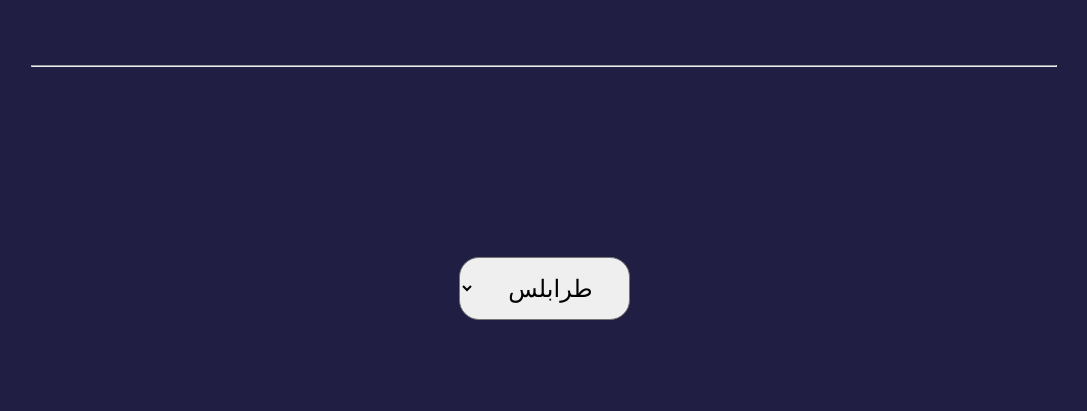
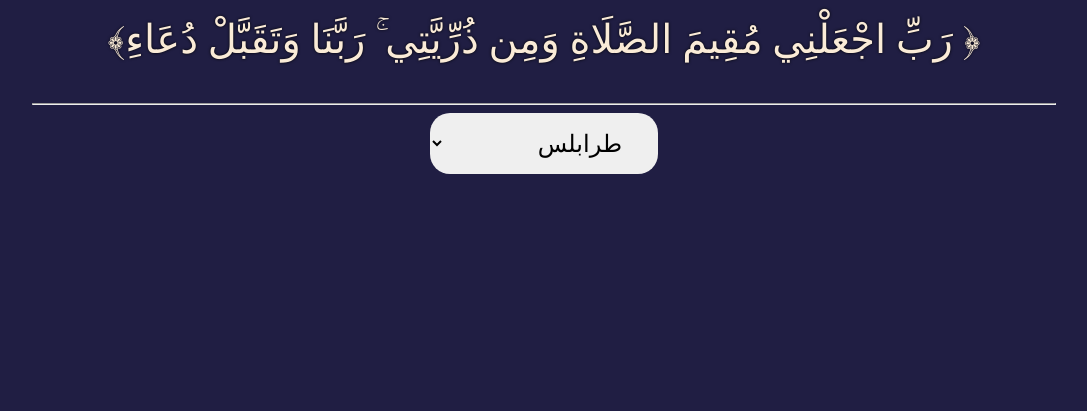
Before and after one commit to adeebalsilwy/salat, a plain HTML site: page index.html in a window 1280 px wide. Shown: the part 389-800 px from the top of the page, without its empty margins (96-1183 px from the left). Drawn offline with Linux system fonts and the light colour scheme; no server answers.

Commit message:
Update index.html

```diff
--- a/index.html
+++ b/index.html
@@ -6,7 +6,7 @@
         @import url("https://fonts.googleapis.com/css2?family=Rubik:ital,wght@0,300..900;1,300..900&display=swap");
 
         * {
-        box-sizing: content-box;
+            box-sizing: border-box;
         }
         body,
         html {
@@ -15,7 +15,7 @@
             margin: 0;
             padding: 0;
             background: linear-gradient(45deg, #201e43, #201e43);
-        font-family: "Rubik";
+            font-family: "Rubik", sans-serif;
             overflow: hidden;
         }
 
@@ -24,7 +24,6 @@
             flex-direction: column;
             justify-content: center;
             align-items: center;
-        justify-content: space-evenly;
             height: 100%;
             padding-bottom: 1rem;
         }
@@ -32,6 +31,7 @@
             font-size: 24px;
             padding: 1rem;
             border-radius: 20px;
+            border: none;
             padding: 1rem 2rem;
         }
         h1.title {
@@ -69,6 +69,7 @@
             background: white;
             font-size: 40px;
             padding: 3rem;
+            text-align: center;
         }
         .smol {
             font-size: 20px;
@@ -93,8 +94,7 @@
             <div class="smol" id="day-written"></div>
             <div class="smol big" id="selected-city">طرابلس.</div>
             <div class="smol big1" id="selected-city">
-          ﴿ رَبِّ اجْعَلْنِي مُقِيمَ الصَّلَاةِ وَمِن ذُرِّيَّتِي ۚ رَبَّنَا
-          وَتَقَبَّلْ دُعَاءِ﴾
+                ﴿ رَبِّ اجْعَلْنِي مُقِيمَ الصَّلَاةِ وَمِن ذُرِّيَّتِي ۚ رَبَّنَا وَتَقَبَّلْ دُعَاءِ﴾
             </div>
         </div>
         <hr style="width: 80%" />
@@ -103,37 +103,14 @@
     </div>
     <script>
         const ordinals = [
-        "الأول",
-        "الثاني",
-        "الثالث",
-        "الرابع",
-        "الخامس",
-        "السادس",
-        "السابع",
-        "الثامن",
-        "التاسع",
-        "العاشر",
-        "الحادي عشر",
-        "الثاني عشر",
-        "الثالث عشر",
-        "الرابع عشر",
-        "الخامس عشر",
-        "السادس عشر",
-        "السابع عشر",
-        "الثامن عشر",
-        "التاسع عشر",
-        "العشرون",
-        "الحادي والعشرون",
-        "الثاني والعشرون",
-        "الثالث والعشرون",
-        "الرابع والعشرون",
-        "الخامس والعشرون",
-        "السادس والعشرون",
-        "السابع والعشرون",
-        "الثامن والعشرون",
-        "التاسع والعشرون",
-        "الثلاثون",
-        "الحادي والثلاثون",
+            "الأول", "الثاني", "الثالث", "الرابع", "الخامس", "السادس",
+            "السابع", "الثامن", "التاسع", "العاشر", "الحادي عشر",
+            "الثاني عشر", "الثالث عشر", "الرابع عشر", "الخامس عشر",
+            "السادس عشر", "السابع عشر", "الثامن عشر", "التاسع عشر",
+            "العشرون", "الحادي والعشرون", "الثاني والعشرون", "الثالث والعشرون",
+            "الرابع والعشرون", "الخامس والعشرون", "السادس والعشرون",
+            "السابع والعشرون", "الثامن والعشرون", "التاسع والعشرون",
+            "الثلاثون", "الحادي والثلاثون"
         ];
 
         const daysInArabic = {
@@ -145,27 +122,17 @@
             5: "الجمعة",
             6: "السبت",
         };
+
         const months = [
-        "يناير", // January
-        "فبراير", // February
-        "مارس", // March
-        "أبريل", // April
-        "مايو", // May
-        "يونيو", // June
-        "يوليو", // July
-        "أغسطس", // August
-        "سبتمبر", // September
-        "أكتوبر", // October
-        "نوفمبر", // November
-        "ديسمبر", // December
+            "يناير", "فبراير", "مارس", "أبريل", "مايو", "يونيو",
+            "يوليو", "أغسطس", "سبتمبر", "أكتوبر", "نوفمبر", "ديسمبر"
         ];
+
         function getDayWritten(hijri) {
             const dayOfTheMonth = new Date().getDate();
             const dayOfTheWeek = new Date().getDay();
             const month = months[new Date().getMonth()];
-        return `${daysInArabic[dayOfTheWeek]}، ${hijri}، الموافق: ${
-          ordinals[dayOfTheMonth - 1]
-        } من ${month}.`;
+            return `${daysInArabic[dayOfTheWeek]}، ${hijri}، الموافق: ${ordinals[dayOfTheMonth - 1]} من ${month}.`;
         }
 
         const libyanCities = {
@@ -182,7 +149,7 @@
             Sirte: "سرت",
             Ajdabiya: "أجدابيا",
             "Al Wahat": "الواحات",
-        "Al Nuqat Al Khams": "النعيمة",
+            "Al Nuqat Al Khams": "النقاط الخمس",
             Old: "القديم",
             Tajoura: "تاجوراء",
             "Al Jufra": "الجفرة",
@@ -194,22 +161,16 @@
             Hamada: "الحمادة",
         };
 
-      // const select = document.getElementById("libyan-cities");
         const select = document.querySelector("#libyan-cities");
-      for (let i = 0; i < Object.keys(libyanCities).length; i++) {
-        const key = Object.keys(libyanCities)[i];
-        const value = libyanCities[key];
-
+        Object.keys(libyanCities).forEach(key => {
             const option = document.createElement("option");
             option.value = key;
-        option.innerText = value;
+            option.innerText = libyanCities[key];
             select.appendChild(option);
-      }
+        });
 
         select.onchange = (e) => {
-        console.log("VALUE CHANGED", e.target);
-        document.querySelector("#selected-city").innerHTML =
-          libyanCities[e.target.value];
+            document.querySelector("#selected-city").innerHTML = libyanCities[e.target.value];
             selectCity(e.target.value);
         };
 
@@ -229,11 +190,11 @@
             const hijriDate = json.data[new Date().getDate() - 1].date.hijri;
             const hijriDay = hijriDate.day;
             const hijriMonth = hijriDate.month.ar;
-        console.log(hijriDate);
 
             document.querySelector("#day-written").innerHTML = getDayWritten(
-          `${ordinals[Number(hijriDay)]} من ${hijriMonth}`
+                `${ordinals[Number(hijriDay) - 1]} من ${hijriMonth}`
             );
+
             const prayers = {
                 Fajr: "الفجر",
                 Dhuhr: "الظهر",
@@ -241,8 +202,8 @@
                 Maghrib: "المغرب",
                 Isha: "العشاء",
             };
-        for (let i = 0; i < Object.keys(prayers).length; i++) {
-          const englishName = Object.keys(prayers)[i];
+
+            Object.keys(prayers).forEach(englishName => {
                 const arabicName = prayers[englishName];
 
                 const prayerDiv = document.createElement("div");
@@ -258,7 +219,7 @@
                 prayerDiv.appendChild(timingDiv);
 
                 horizontalFlex.appendChild(prayerDiv);
-        }
+            });
         }
 
         selectCity("Tripoli");
```
Lines whose indentation alone changed are shown as unchanged.
